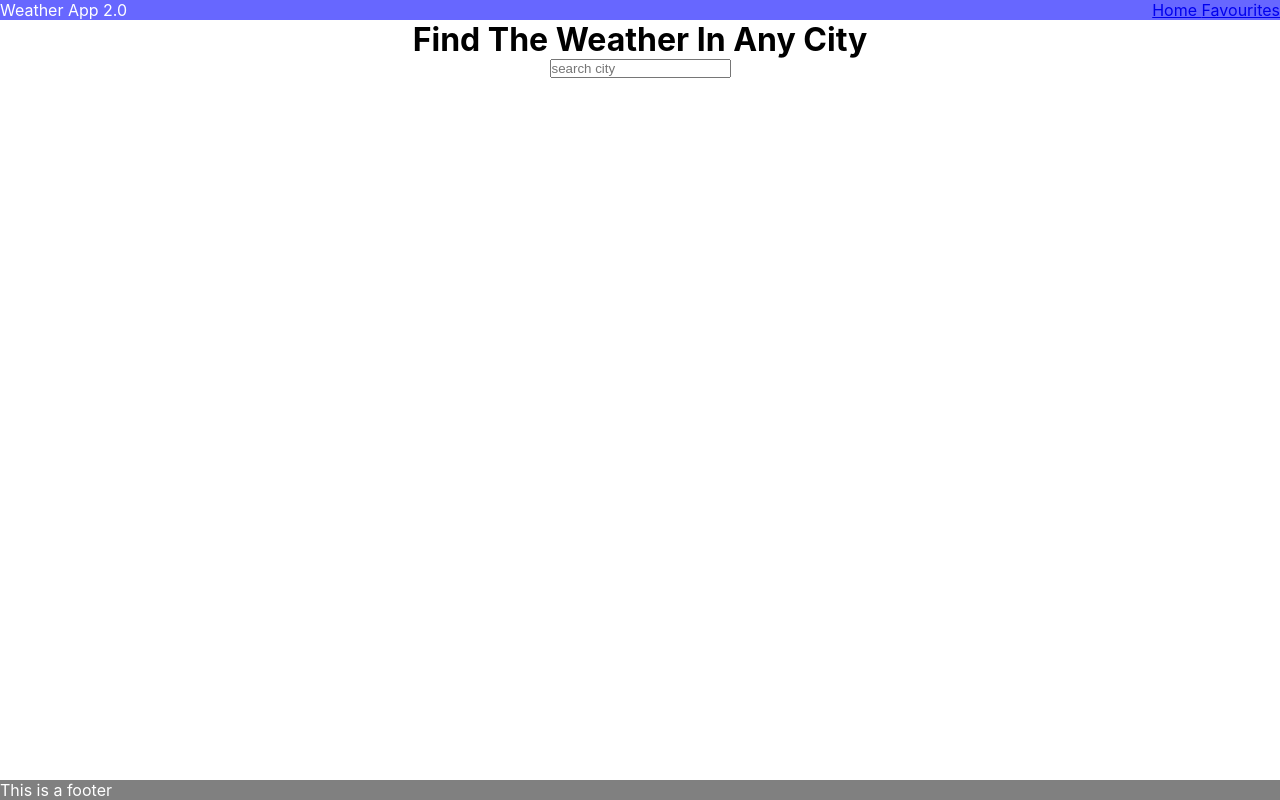
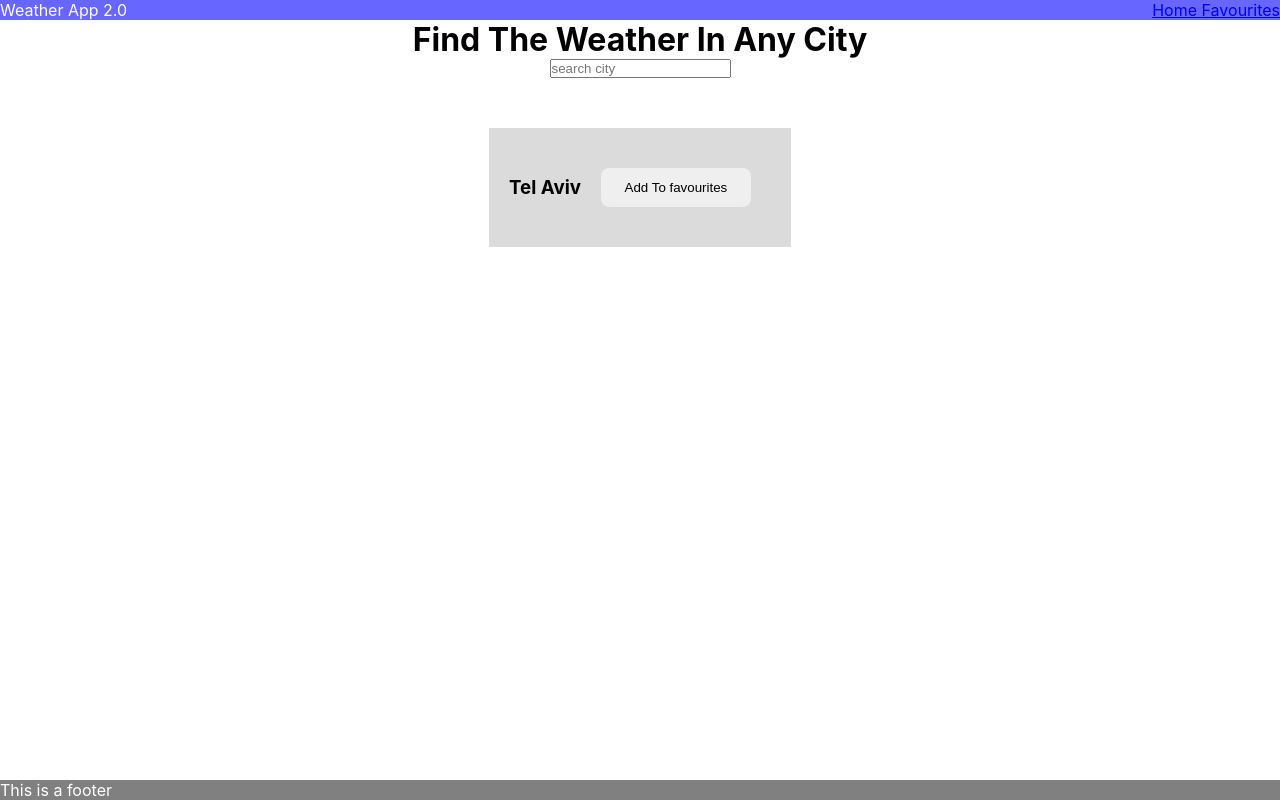
Before and after one commit to ArthurShtein/weather-appv2, a React (Create React App) app: page /#/ in a window 1280 px wide. Built offline with nearby package versions, Linux system fonts and the light colour scheme.

Commit message:
Get Current Condition and 5 Days forecast is working

```diff
--- /dev/null
+++ b/src/Components/CityDisplay/CityDisplay.css
@@ -0,0 +1,30 @@
+.city-display-container {
+  display: flex;
+  justify-content: space-between;
+  align-items: center;
+  text-align: center;
+  padding: 20px;
+  margin-top: 50px;
+  background-color: rgb(219, 219, 219);
+}
+
+.city-right {
+  display: flex;
+  justify-content: center;
+  align-items: center;
+  margin: 20px;
+}
+
+.city-display-btn {
+  border: none;
+  width: 150px;
+  border-radius: 8px;
+  padding: 12px;
+
+  transition: 0.3s all;
+}
+
+.city-display-btn:hover{
+  cursor: pointer;
+  background-color: tomato;
+}
--- /dev/null
+++ b/src/Components/CityDisplay/CityDisplay.jsx
@@ -0,0 +1,27 @@
+import React from "react";
+import { useSelector } from "react-redux";
+import "./CityDisplay.css";
+
+export const CityDisplay = () => {
+  const cityFromState = useSelector((state) => state.weatherModule.city);
+  const currentConditionFromState = useSelector(
+    (state) => state.weatherModule.currentCondition
+  );
+
+  return (
+    <div className="city-display-container">
+      <div>
+        <h3> {cityFromState.cityName}</h3>
+        {currentConditionFromState.length && (
+          <div>
+            <h4> {currentConditionFromState[0].WeatherText}</h4>
+            <h4> {currentConditionFromState[0].Temperature.Imperial.Value}F</h4>
+          </div>
+        )}
+      </div>
+      <div className="city-right">
+        <button className="city-display-btn"> Add To favourites</button>
+      </div>
+    </div>
+  );
+};
--- a/src/Pages/Home/Home.css
+++ b/src/Pages/Home/Home.css
@@ -3,3 +3,17 @@
     flex-direction: column;
     align-items: center;
 }
+
+.city-btn {
+    border: none;
+    padding: 10px;
+    width: 200px;
+    cursor: pointer;
+
+    transition: 0.3s all;
+}
+
+.city-btn:hover{
+    background-color: rgb(132, 130, 238);
+    color: white;
+}
--- a/src/Pages/Home/Home.jsx
+++ b/src/Pages/Home/Home.jsx
@@ -1,8 +1,14 @@
 import React, { useState, useEffect } from "react";
 import { useDispatch, useSelector } from "react-redux";
-import { autoCompleteData } from "../../store/actions/weatherAction";
+import {
+  autoCompleteData,
+  getCurrentCondition,
+  UpdateCity,
+} from "../../store/actions/weatherAction";
 
-import './Home.css'
+import { CityDisplay } from "../../Components/CityDisplay/CityDisplay";
+
+import "./Home.css";
 
 export const Home = () => {
   const [inputSearch, setInputSearch] = useState("");
@@ -14,8 +20,21 @@ export const Home = () => {
     (state) => state.weatherModule.autoComplete
   );
 
+  // dispatch(getCurrentCondition(21584));
+
+  const handleClick = (item) => {
+    const { LocalizedName, Key } = item;
+    const newCityToSave = { cityName: LocalizedName, Key };
+    dispatch(UpdateCity(newCityToSave));
+    dispatch(getCurrentCondition(Key));
+    setInputSearch("");
+  };
 
   const handleChange = (e) => {
+    if (!e.target.value) {
+      setInputSearch("");
+      return;
+    }
     setInputSearch(e.target.value);
     dispatch(autoCompleteData(e.target.value));
   };
@@ -28,15 +47,18 @@ export const Home = () => {
     <div className="home">
       <h1> Find The Weather In Any City </h1>
       <input type="text" placeholder="search city" onChange={handleChange} />
-      {completeDataFromState &&
+      {inputSearch &&
         completeDataFromState.map((item) => {
           const { LocalizedName, Key } = item;
           return (
             <div key={Key}>
-              <button > {LocalizedName} </button>
+              <button className="city-btn" onClick={() => handleClick(item)}>
+                {LocalizedName}
+              </button>
             </div>
           );
         })}
+      <CityDisplay />
     </div>
   );
 };
--- a/src/store/actions/weatherAction.js
+++ b/src/store/actions/weatherAction.js
@@ -2,7 +2,21 @@ import { weatherService } from "../../weatherService/weatherService";
 
 export function autoCompleteData(inputValue) {
   return async (dispatch) => {
-    const autoCompleteResult = await weatherService.getAutoComplete(inputValue);
+    const autoCompleteResult = await weatherService.autoComplete(inputValue);
     dispatch({ type: "SET_AUTO_COMPLETE", autoCompleteResult });
   };
 }
+
+export function UpdateCity(city) {
+  return (dispatch) => {
+    dispatch({ type: "SET_CITY", city });
+  };
+}
+
+export function getCurrentCondition(key) {
+  return async (dispatch) => {
+    const currentCondition = await weatherService.currentCondition(key);
+    console.log("currentCondition >>> ", currentCondition);
+    dispatch({ type: "SET_CURRENT_CONDITION", currentCondition });
+  };
+}
--- a/src/store/reducers/weatherReducer.js
+++ b/src/store/reducers/weatherReducer.js
@@ -1,5 +1,7 @@
 const INITIAL_STATE = {
-  city: {cityName: "Tel Aviv", Key: 21584},
+  city: { cityName: "Tel Aviv", Key: 21584 },
+  ficeDaysForecast: [],
+  currentCondition: {},
   autoComplete: [],
 };
 
@@ -10,6 +12,16 @@ export function weatherReducer(state = INITIAL_STATE, action) {
         ...state,
         autoComplete: action.autoCompleteResult,
       };
+    case "SET_CITY":
+      return {
+        ...state,
+        city: action.city,
+      };
+    case "SET_CURRENT_CONDITION":
+      return {
+        ...state,
+        currentCondition: action.currentCondition,
+      };
     default:
       return state;
   }
--- a/src/weatherService/weatherService.js
+++ b/src/weatherService/weatherService.js
@@ -1,12 +1,14 @@
 import axios from "axios";
 
 export const weatherService = {
-  getAutoComplete,
+  autoComplete,
+  currentCondition,
+  fiveDaysForecast,
 };
 
 const API_KEY = "4aBBAPNL6URV8G56agI6OJks01WPFlSa";
 
-async function getAutoComplete(autoComplete) {
+async function autoComplete(autoComplete) {
   try {
     let { data } = await axios.get(
       `https://dataservice.accuweather.com/locations/v1/cities/autocomplete?apikey=${API_KEY}&q=${autoComplete}`
@@ -16,3 +18,27 @@ async function getAutoComplete(autoComplete) {
     console.log(error);
   }
 }
+
+
+async function currentCondition(locationKey) {
+  try {
+    const { data } = await axios.get(
+      `https://dataservice.accuweather.com/currentconditions/v1/${locationKey}?apikey=${API_KEY}`
+    );
+    return data;
+  } catch (error) {
+    console.log(error);
+  }
+}
+
+
+async function fiveDaysForecast(locationKey) {
+  try {
+    let { data } = await axios.get(
+      `https://dataservice.accuweather.com/forecasts/v1/daily/5day/${locationKey}?apikey=${API_KEY}`
+    );
+    return data.DailyForecasts;
+  } catch (error) {
+    console.log(error);
+  }
+}
```
